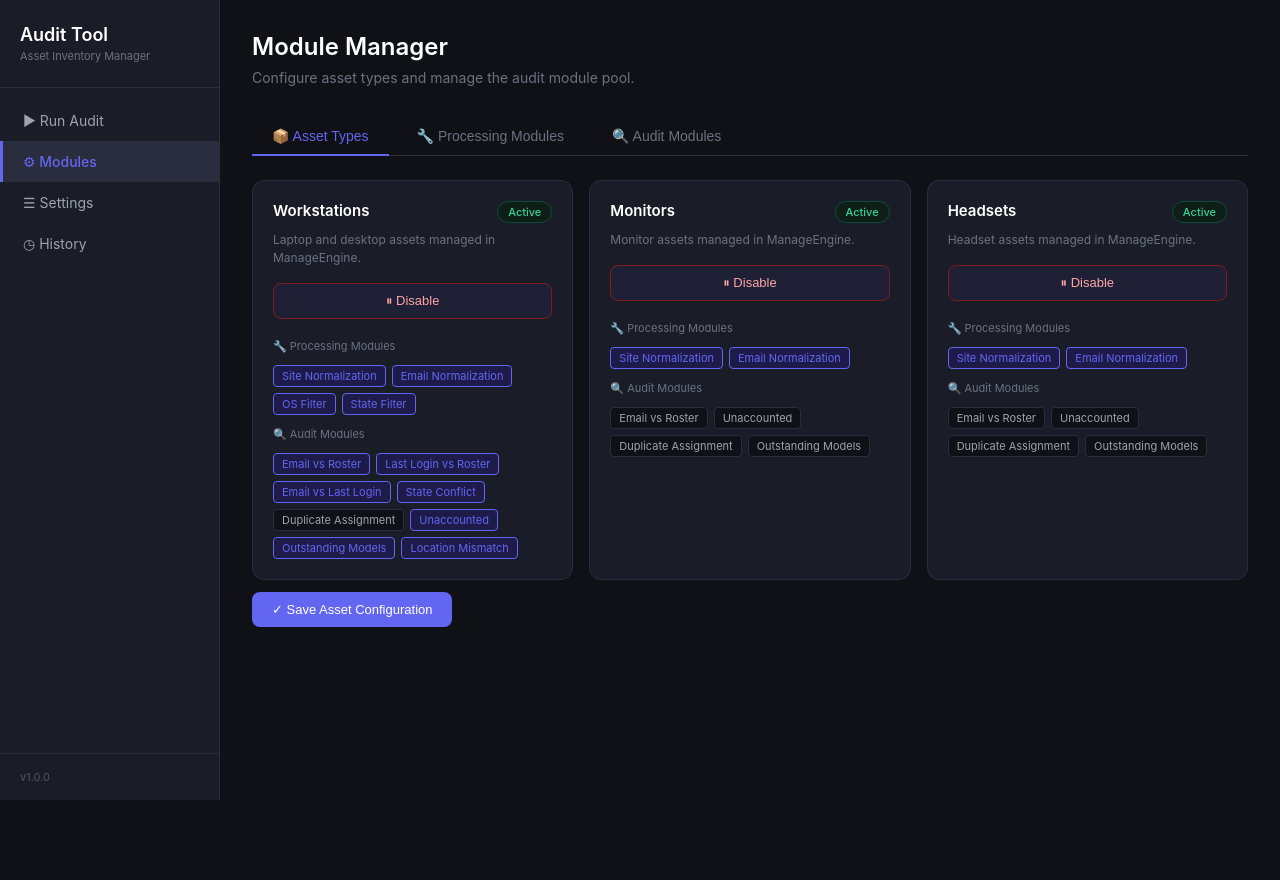
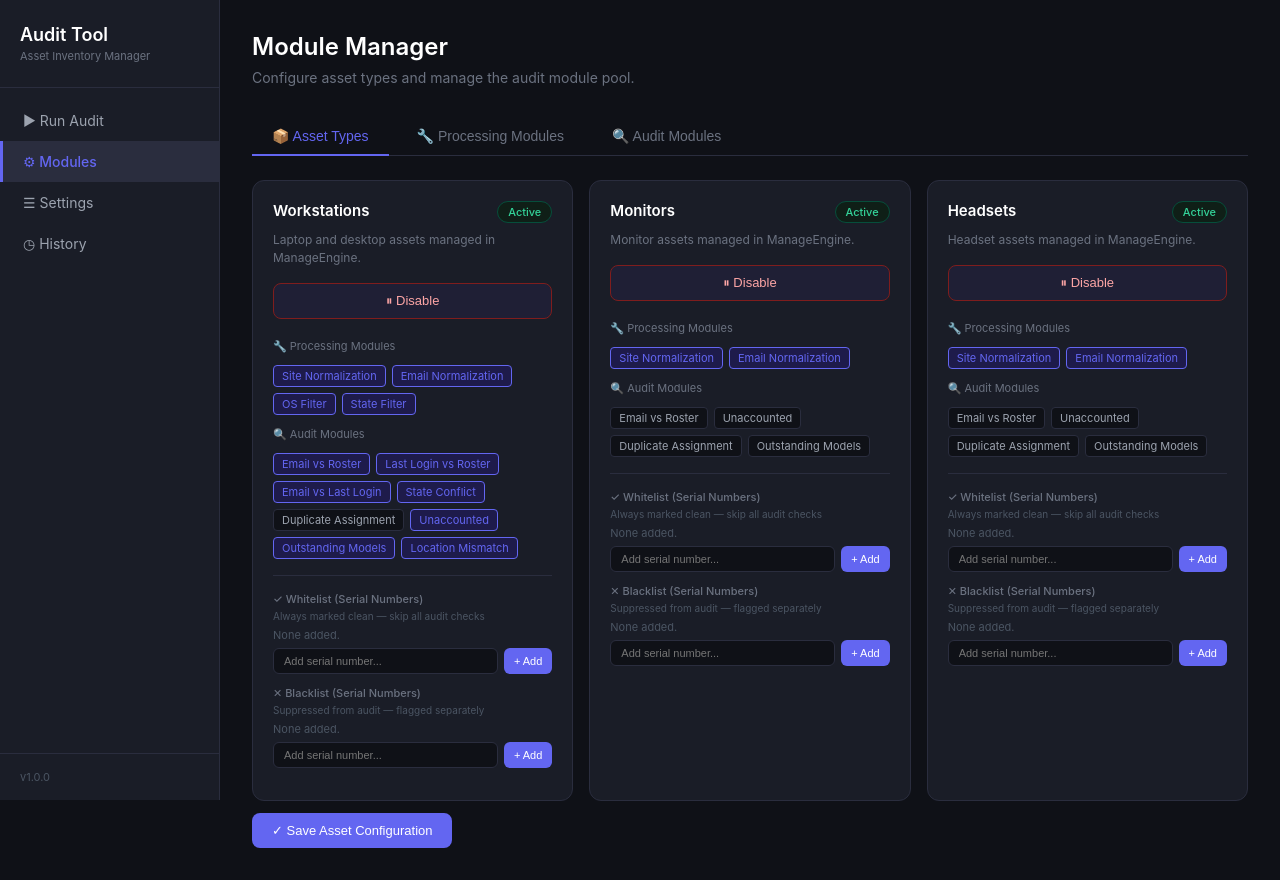
Before and after one commit to RiftShard-forge/inventory-audit-tool, a React (Create React App) app: page / in a window 1280 px wide. Both pictures are taken after a click on the item "⚙ Modules". Before the commit the page ends 800 px from the top, so only its background shows below. Built offline with nearby package versions, Linux system fonts and the light colour scheme.

Commit message:
Add whitelist/blacklist to asset types, fix History page flagged bucket

```diff
--- a/src/pages/History.js
+++ b/src/pages/History.js
@@ -11,6 +11,24 @@ const STYLES = {
   emptyIcon: { fontSize: '40px', marginBottom: '16px' },
   emptyTitle: { fontSize: '16px', fontWeight: '500', color: '#ffffff', marginBottom: '8px' },
   emptyDesc: { fontSize: '13px', color: '#6b7280' },
+  card: {
+    backgroundColor: '#1a1d27', border: '1px solid #2a2d3e',
+    borderRadius: '12px', overflow: 'hidden', marginBottom: '24px'
+  },
+  summaryHeader: {
+    padding: '16px 20px', borderBottom: '1px solid #2a2d3e'
+  },
+  summaryHeaderText: { fontSize: '14px', fontWeight: '500', color: '#9ca3af' },
+  summaryBar: {
+    display: 'grid', gridTemplateColumns: 'repeat(5, 1fr)',
+    gap: '1px', backgroundColor: '#2a2d3e'
+  },
+  summaryCell: {
+    backgroundColor: '#0f1117', padding: '16px',
+    textAlign: 'center'
+  },
+  summaryNumber: { fontSize: '22px', fontWeight: '700', marginBottom: '4px' },
+  summaryLabel: { fontSize: '11px', color: '#6b7280' },
   table: { width: '100%', borderCollapse: 'collapse' },
   thead: { backgroundColor: '#1a1d27' },
   th: {
@@ -18,37 +36,18 @@ const STYLES = {
     color: '#6b7280', padding: '12px 16px',
     borderBottom: '1px solid #2a2d3e'
   },
-  tr: { borderBottom: '1px solid #1f2235', transition: 'background 0.1s' },
+  tr: { borderBottom: '1px solid #1f2235' },
   td: { padding: '14px 16px', fontSize: '13px', color: '#e0e0e0', verticalAlign: 'middle' },
   tdMuted: { padding: '14px 16px', fontSize: '12px', color: '#6b7280', verticalAlign: 'middle' },
   badge: {
     display: 'inline-block', fontSize: '11px', fontWeight: '500',
     padding: '3px 10px', borderRadius: '20px', border: '1px solid'
   },
-  statRow: { display: 'flex', gap: '12px', flexWrap: 'wrap' },
-  stat: { fontSize: '12px' },
-  terminated: { color: '#f87171' },
-  unaccounted: { color: '#fb923c' },
-  blacklisted: { color: '#a78bfa' },
-  clean: { color: '#34d399' },
-  card: {
-    backgroundColor: '#1a1d27', border: '1px solid #2a2d3e',
-    borderRadius: '12px', overflow: 'hidden'
-  },
-  summaryBar: {
-    display: 'grid', gridTemplateColumns: 'repeat(4, 1fr)',
-    gap: '1px', backgroundColor: '#2a2d3e',
-    borderTop: '1px solid #2a2d3e', marginTop: '0'
-  },
-  summaryCell: {
-    backgroundColor: '#0f1117', padding: '16px',
-    textAlign: 'center'
-  },
-  summaryNumber: { fontSize: '22px', fontWeight: '700', marginBottom: '4px' },
-  summaryLabel: { fontSize: '11px', color: '#6b7280' }
+  statRow: { display: 'flex', gap: '10px', flexWrap: 'wrap' },
+  stat: { fontSize: '12px' }
 };
 
-const MODULE_BADGE_COLORS = {
+const ASSET_BADGE_COLORS = {
   Workstations: { color: '#6366f1', borderColor: '#3730a3', backgroundColor: '#1e1b4b' },
   Monitors: { color: '#38bdf8', borderColor: '#0c4a6e', backgroundColor: '#0c1a2e' },
   Headsets: { color: '#fb923c', borderColor: '#7c2d12', backgroundColor: '#1f1108' }
@@ -57,14 +56,14 @@ const MODULE_BADGE_COLORS = {
 export default function History({ config }) {
   const history = config.runHistory || [];
 
-  // Calculate lifetime totals
   const totals = history.reduce((acc, entry) => {
     acc.terminated += entry.terminated || 0;
     acc.unaccounted += entry.unaccounted || 0;
+    acc.flagged += entry.flagged || 0;
     acc.blacklisted += entry.blacklisted || 0;
     acc.clean += entry.clean || 0;
     return acc;
-  }, { terminated: 0, unaccounted: 0, blacklisted: 0, clean: 0 });
+  }, { terminated: 0, unaccounted: 0, flagged: 0, blacklisted: 0, clean: 0 });
 
   if (history.length === 0) {
     return (
@@ -89,10 +88,10 @@ export default function History({ config }) {
         A log of all audit runs performed in this browser. Stores up to 50 runs.
       </p>
 
-      {/* Lifetime Summary Bar */}
-      <div style={{ ...STYLES.card, marginBottom: '24px' }}>
-        <div style={{ padding: '16px 20px', borderBottom: '1px solid #2a2d3e' }}>
-          <span style={{ fontSize: '14px', fontWeight: '500', color: '#9ca3af' }}>
+      {/* Lifetime Summary */}
+      <div style={STYLES.card}>
+        <div style={STYLES.summaryHeader}>
+          <span style={STYLES.summaryHeaderText}>
             Lifetime Totals — {history.length} run{history.length !== 1 ? 's' : ''}
           </span>
         </div>
@@ -106,6 +105,10 @@ export default function History({ config }) {
             <div style={STYLES.summaryLabel}>Unaccounted</div>
           </div>
           <div style={STYLES.summaryCell}>
+            <div style={{ ...STYLES.summaryNumber, color: '#facc15' }}>{totals.flagged}</div>
+            <div style={STYLES.summaryLabel}>Flagged</div>
+          </div>
+          <div style={STYLES.summaryCell}>
             <div style={{ ...STYLES.summaryNumber, color: '#a78bfa' }}>{totals.blacklisted}</div>
             <div style={STYLES.summaryLabel}>Suppressed</div>
           </div>
@@ -116,20 +119,20 @@ export default function History({ config }) {
         </div>
       </div>
 
-      {/* Run Log Table */}
+      {/* Run Log */}
       <div style={STYLES.card}>
         <table style={STYLES.table}>
           <thead style={STYLES.thead}>
             <tr>
               <th style={STYLES.th}>Date & Time</th>
-              <th style={STYLES.th}>Module</th>
+              <th style={STYLES.th}>Asset Type</th>
               <th style={STYLES.th}>Files Used</th>
               <th style={STYLES.th}>Results</th>
             </tr>
           </thead>
           <tbody>
             {history.map((entry, index) => {
-              const badgeColor = MODULE_BADGE_COLORS[entry.asset] || {
+              const badgeColor = ASSET_BADGE_COLORS[entry.asset] || {
                 color: '#9ca3af', borderColor: '#374151', backgroundColor: '#1f2937'
               };
               return (
@@ -146,16 +149,19 @@ export default function History({ config }) {
                   </td>
                   <td style={STYLES.td}>
                     <div style={STYLES.statRow}>
-                      <span style={{ ...STYLES.stat, ...STYLES.terminated }}>
+                      <span style={{ ...STYLES.stat, color: '#f87171' }}>
                         ● {entry.terminated} terminated
                       </span>
-                      <span style={{ ...STYLES.stat, ...STYLES.unaccounted }}>
+                      <span style={{ ...STYLES.stat, color: '#fb923c' }}>
                         ● {entry.unaccounted} unaccounted
                       </span>
-                      <span style={{ ...STYLES.stat, ...STYLES.blacklisted }}>
+                      <span style={{ ...STYLES.stat, color: '#facc15' }}>
+                        ● {entry.flagged || 0} flagged
+                      </span>
+                      <span style={{ ...STYLES.stat, color: '#a78bfa' }}>
                         ● {entry.blacklisted} suppressed
                       </span>
-                      <span style={{ ...STYLES.stat, ...STYLES.clean }}>
+                      <span style={{ ...STYLES.stat, color: '#34d399' }}>
                         ● {entry.clean} clean
                       </span>
                     </div>
--- a/src/pages/ModuleManager.js
+++ b/src/pages/ModuleManager.js
@@ -82,6 +82,74 @@ const STYLES = {
 };
 
 // =============================================
+// TAG LIST INPUT (for whitelist/blacklist)
+// =============================================
+function TagListInput({ label, description, items, onChange }) {
+  const [inputVal, setInputVal] = useState('');
+
+  function handleAdd() {
+    const trimmed = inputVal.trim();
+    if (trimmed && !items.includes(trimmed)) {
+      onChange([...items, trimmed]);
+      setInputVal('');
+    }
+  }
+
+  function handleKeyDown(e) {
+    if (e.key === 'Enter') handleAdd();
+  }
+
+  return (
+    <div style={{ marginBottom: '12px' }}>
+      <div style={{ fontSize: '11px', color: '#6b7280', marginBottom: '4px', fontWeight: '500' }}>
+        {label}
+      </div>
+      <div style={{ fontSize: '10px', color: '#4b5563', marginBottom: '6px' }}>
+        {description}
+      </div>
+      <div style={{ display: 'flex', flexWrap: 'wrap', gap: '4px', marginBottom: '6px' }}>
+        {(items || []).length === 0 && (
+          <span style={{ fontSize: '11px', color: '#4b5563' }}>None added.</span>
+        )}
+        {(items || []).map(item => (
+          <div key={item} style={{
+            display: 'flex', alignItems: 'center', gap: '3px',
+            backgroundColor: '#0f1117', border: '1px solid #2a2d3e',
+            borderRadius: '4px', padding: '2px 6px', fontSize: '11px', color: '#e0e0e0'
+          }}>
+            <span>{item}</span>
+            <button
+              style={{ background: 'none', border: 'none', color: '#6b7280', cursor: 'pointer', fontSize: '12px', padding: '0' }}
+              onClick={() => onChange(items.filter(i => i !== item))}
+            >×</button>
+          </div>
+        ))}
+      </div>
+      <div style={{ display: 'flex', gap: '6px' }}>
+        <input
+          style={{
+            flex: 1, padding: '6px 10px', backgroundColor: '#0f1117',
+            border: '1px solid #2a2d3e', borderRadius: '6px',
+            color: '#e0e0e0', fontSize: '11px'
+          }}
+          value={inputVal}
+          onChange={e => setInputVal(e.target.value)}
+          onKeyDown={handleKeyDown}
+          placeholder="Add serial number..."
+        />
+        <button
+          style={{
+            padding: '6px 10px', backgroundColor: '#6366f1', color: '#ffffff',
+            border: 'none', borderRadius: '6px', fontSize: '11px', cursor: 'pointer'
+          }}
+          onClick={handleAdd}
+        >+ Add</button>
+      </div>
+    </div>
+  );
+}
+
+// =============================================
 // ASSET TYPES TAB
 // =============================================
 function AssetTypesTab({ config, onConfigUpdate }) {
@@ -94,17 +162,13 @@ function AssetTypesTab({ config, onConfigUpdate }) {
     asset.availableAuditModules || Object.keys(modulePool.audit || {});
 
   function handleToggleAsset(assetId) {
-    const updated = {
+    onConfigUpdate({
       ...config,
       assetTypes: {
         ...assetTypes,
-        [assetId]: {
-          ...assetTypes[assetId],
-          enabled: !assetTypes[assetId].enabled
-        }
+        [assetId]: { ...assetTypes[assetId], enabled: !assetTypes[assetId].enabled }
       }
-    };
-    onConfigUpdate(updated);
+    });
   }
 
   function handleToggleModule(assetId, moduleId, type) {
@@ -114,12 +178,19 @@ function AssetTypesTab({ config, onConfigUpdate }) {
     const updated = current.includes(moduleId)
       ? current.filter(m => m !== moduleId)
       : [...current, moduleId];
+    onConfigUpdate({
+      ...config,
+      assetTypes: { ...assetTypes, [assetId]: { ...asset, [field]: updated } }
+    });
+    setSavedMsg('');
+  }
 
+  function handleListChange(assetId, listName, newItems) {
     onConfigUpdate({
       ...config,
       assetTypes: {
         ...assetTypes,
-        [assetId]: { ...asset, [field]: updated }
+        [assetId]: { ...assetTypes[assetId], [listName]: newItems }
       }
     });
     setSavedMsg('');
@@ -186,6 +257,22 @@ function AssetTypesTab({ config, onConfigUpdate }) {
                 );
               })}
             </div>
+
+            <hr style={{ border: 'none', borderTop: '1px solid #2a2d3e', margin: '16px 0' }} />
+
+            <TagListInput
+              label="✓ Whitelist (Serial Numbers)"
+              description="Always marked clean — skip all audit checks"
+              items={asset.whitelist || []}
+              onChange={items => handleListChange(assetId, 'whitelist', items)}
+            />
+
+            <TagListInput
+              label="✕ Blacklist (Serial Numbers)"
+              description="Suppressed from audit — flagged separately"
+              items={asset.blacklist || []}
+              onChange={items => handleListChange(assetId, 'blacklist', items)}
+            />
           </div>
         ))}
       </div>
@@ -409,7 +496,6 @@ function MappingModulePanel({
       </div>
       <p style={STYLES.configDesc}>{mod.description}</p>
 
-      {/* Site/Name Mappings */}
       {mod.config.mappings && (
         <div style={{ marginBottom: '16px' }}>
           <div style={{ fontSize: '12px', color: '#9ca3af', marginBottom: '8px', fontWeight: '500' }}>
@@ -439,7 +525,6 @@ function MappingModulePanel({
         </div>
       )}
 
-      {/* Domain to strip */}
       {mod.config.domainToStrip !== undefined && (
         <div style={{ marginBottom: '16px' }}>
           <div style={{ fontSize: '12px', color: '#9ca3af', marginBottom: '8px', fontWeight: '500' }}>
@@ -453,7 +538,6 @@ function MappingModulePanel({
         </div>
       )}
 
-      {/* OS Categories */}
       {mod.config.categories && (
         <div style={{ marginBottom: '16px' }}>
           <div style={{ fontSize: '12px', color: '#9ca3af', marginBottom: '8px', fontWeight: '500' }}>
@@ -475,7 +559,6 @@ function MappingModulePanel({
         </div>
       )}
 
-      {/* Active/Flagged States */}
       {mod.config.activeStates && (
         <div style={{ marginBottom: '16px' }}>
           <div style={{ fontSize: '12px', color: '#9ca3af', marginBottom: '8px', fontWeight: '500' }}>
@@ -527,7 +610,6 @@ function AuditModulePanel({ moduleId, mod, onToggle, onColumnMappingChange, onLi
       </div>
       <p style={STYLES.configDesc}>{mod.description}</p>
 
-      {/* Column Mappings */}
       {mod.config.columnMapping && Object.keys(mod.config.columnMapping).length > 0 && (
         <div style={{ marginBottom: '16px' }}>
           <div style={{ fontSize: '12px', color: '#9ca3af', marginBottom: '8px', fontWeight: '500' }}>
@@ -549,7 +631,6 @@ function AuditModulePanel({ moduleId, mod, onToggle, onColumnMappingChange, onLi
         </div>
       )}
 
-      {/* Known Models list for outstandingModels module */}
       {mod.config.knownModels !== undefined && (
         <div style={{ marginBottom: '16px' }}>
           <div style={{ fontSize: '12px', color: '#9ca3af', marginBottom: '8px', fontWeight: '500' }}>
```
